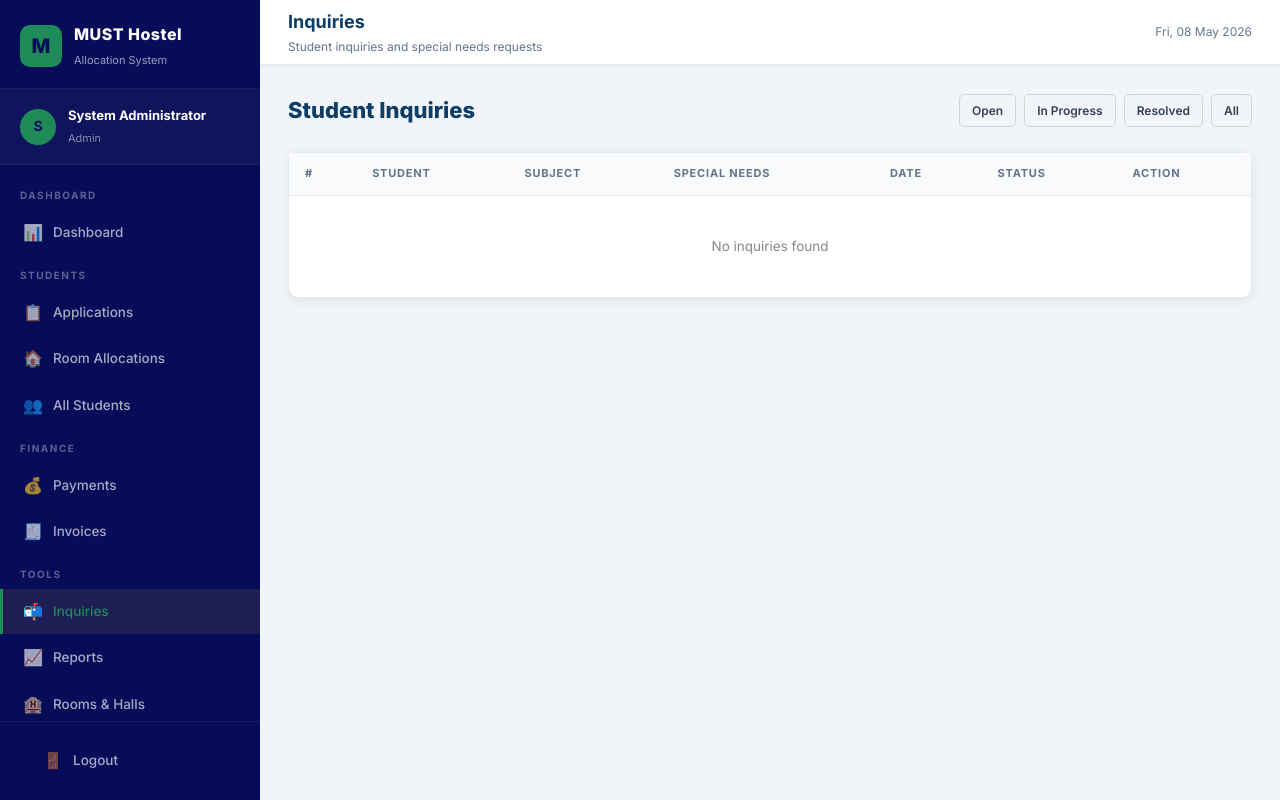
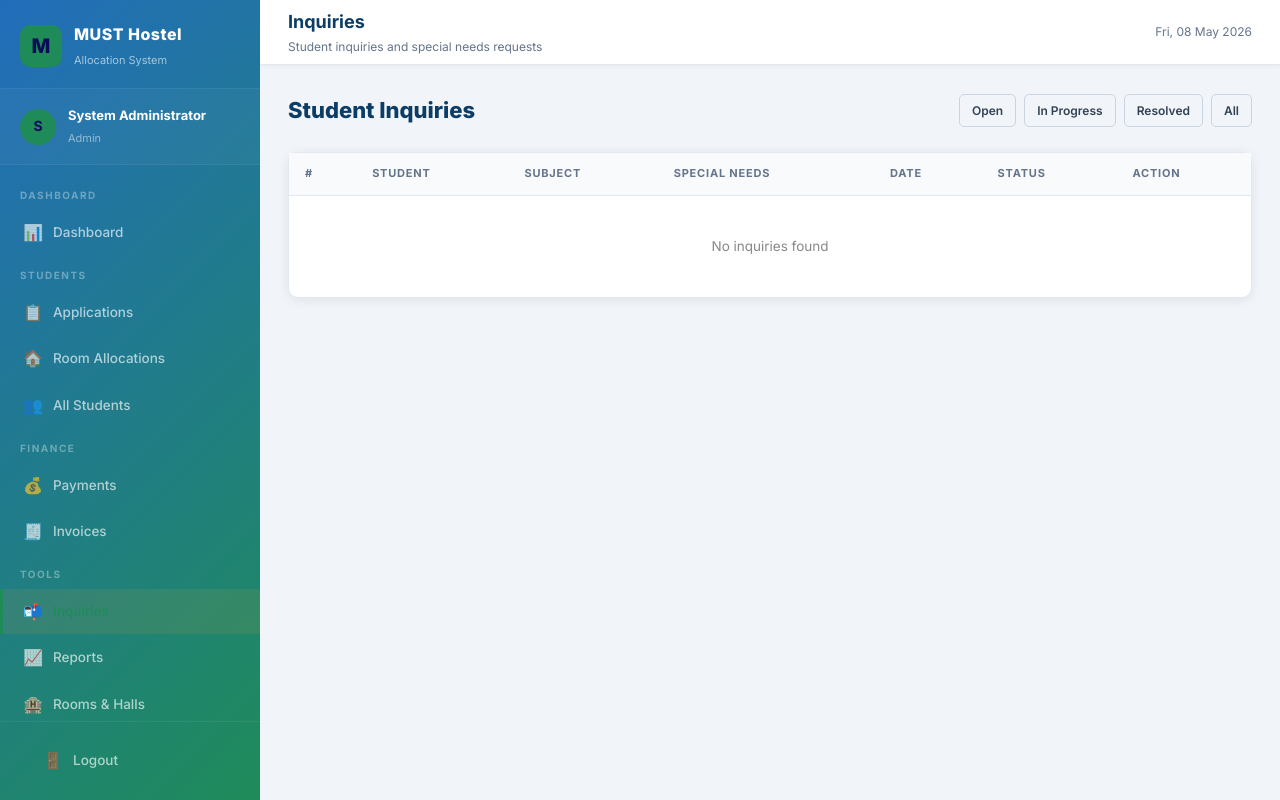
Before and after one commit to florencekay/MUSTHOSTELS2, a PHP site: page /MUSTHOSTELS2/admin/inquiries.php in a window 1280 px wide. Run offline with PHP 8.4, Linux system fonts and the light colour scheme; a user stored in the database is signed in; data comes from the database, SQL or seed files in the repository; data that the repository does not hold is empty; some libraries are stand-ins or nearby versions.

Commit message:
Update style.css

```diff
--- a/assets/css/style.css
+++ b/assets/css/style.css
@@ -72,7 +72,7 @@ body.dashboard-bg .page-content {
 /* ========= SIDEBAR ========= */
 .sidebar {
   width: var(--sidebar-w);
-  background: var(--navy-dark);
+  background: linear-gradient(135deg, var(--blue) 0%, var(--gold) 100%);
   position: fixed;
   top: 0; left: 0; bottom: 0;
   display: flex;
```
